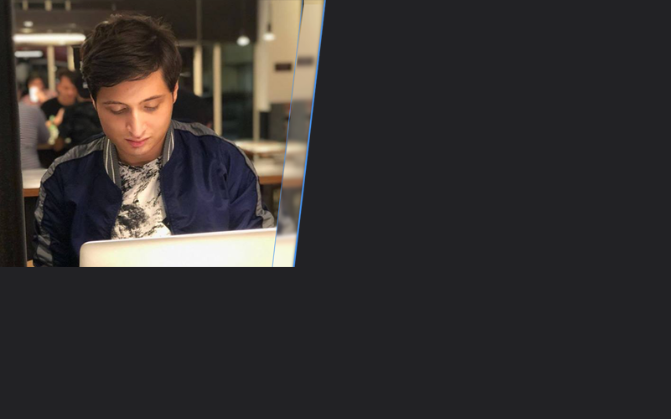
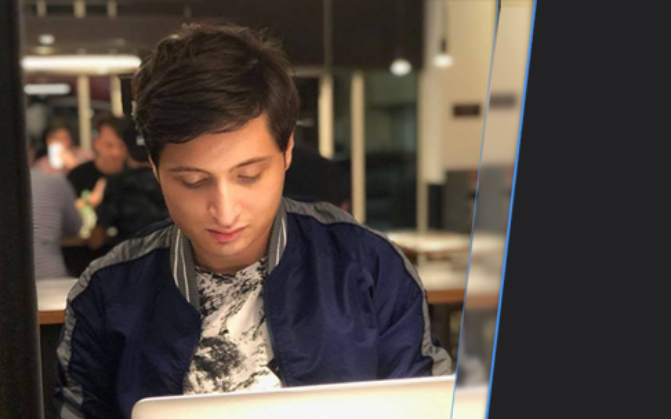
Before and after one commit to juliansparks/resume, a plain HTML site: page index.html in a window 1280 px wide. Shown: the top 419 px of the page, 0-671 px from the left. Drawn offline with Linux system fonts and the light colour scheme.

Commit message:
edit code

```diff
--- a/main.css
+++ b/main.css
@@ -3,13 +3,9 @@
   position:absolute;
   top:0px;
   left:0px;
-  width: 325.667px;
-  height: 267.067px;
+  height:55%
 }
 
-img {
-  width: 100%;
-}
 
 
 #Rectangle_1 {
```
